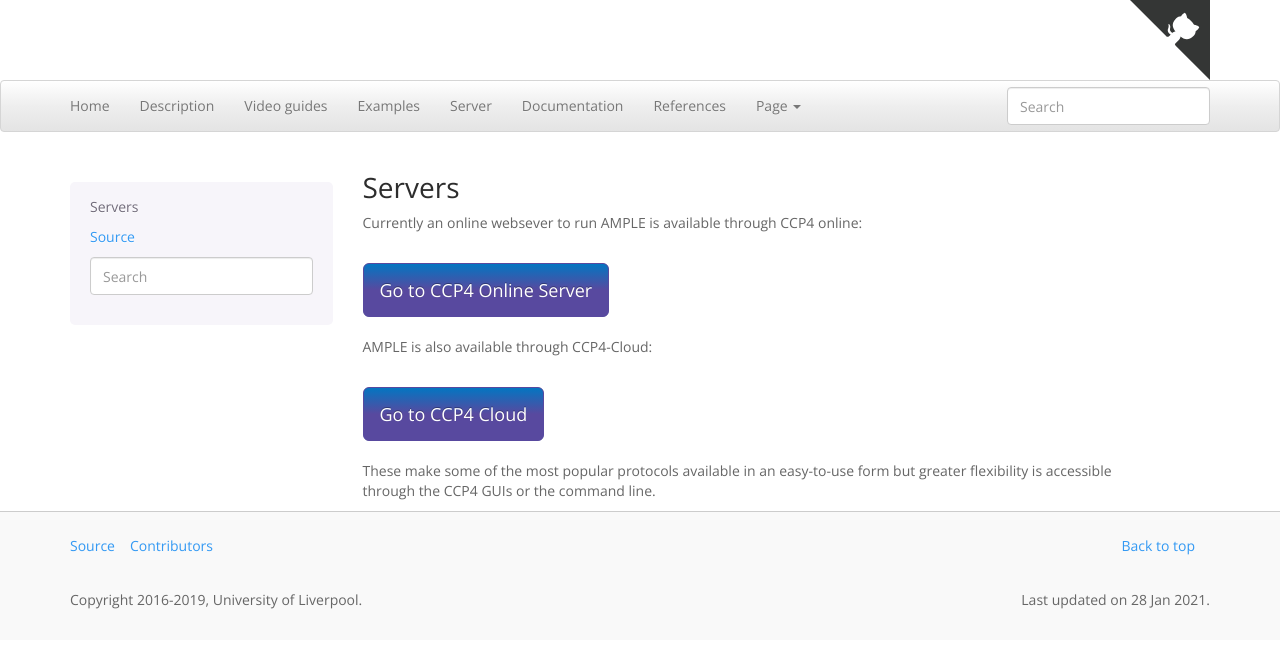
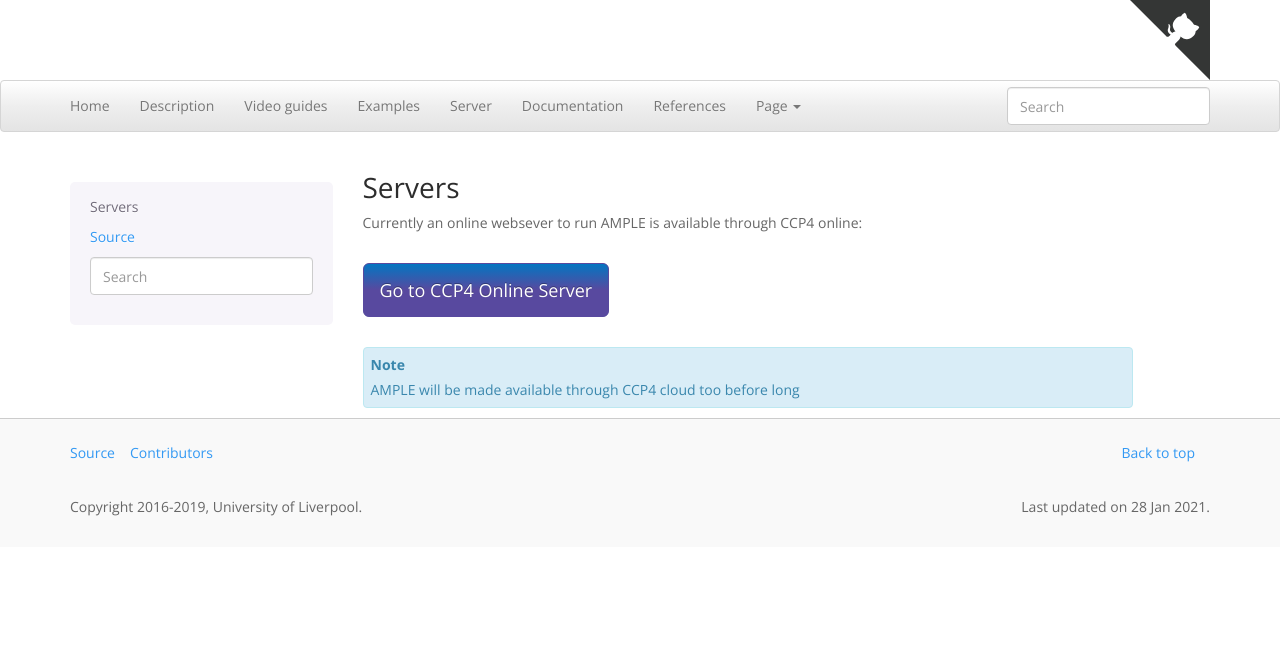
Before and after one commit to rigdenlab/ample, a Sphinx documentation site: the page built from docs/server.rst, in a window 1280 px wide. Shown: the top 648 px of the page. Built offline with Sphinx 7.4.7, drawn with Linux system fonts in a browser that asks for light colours.

Commit message:
comment button for ccp4 cloud

```diff
--- a/docs/server.rst
+++ b/docs/server.rst
@@ -13,14 +13,18 @@
    </div>
    </br>
 
-AMPLE is also available through CCP4-Cloud:
+.. note::
+    AMPLE will be made available through CCP4 cloud too before long
 
-.. raw:: html
+..
+  AMPLE is also available through CCP4-Cloud:
 
-   <br>
-   <div>
-       <a target="_blank" href="https://cloud.ccp4.ac.uk/" class="btn btn-primary btn-lg">Go to CCP4 Cloud</a>
-   </div>
-   </br>
+    .. raw:: html
 
-These make some of the most popular protocols available in an easy-to-use form but greater flexibility is accessible through the CCP4 GUIs or the command line.
+       <br>
+       <div>
+           <a target="_blank" href="http://ccp4serv6.rc-harwell.ac.uk/jscofe/" class="btn btn-primary btn-lg">Go to CCP4 Cloud</a>
+       </div>
+       </br>
+
+    These make some of the most popular protocols available in an easy-to-use form but greater flexibility is accessible through the CCP4 GUIs or the command line.
```
